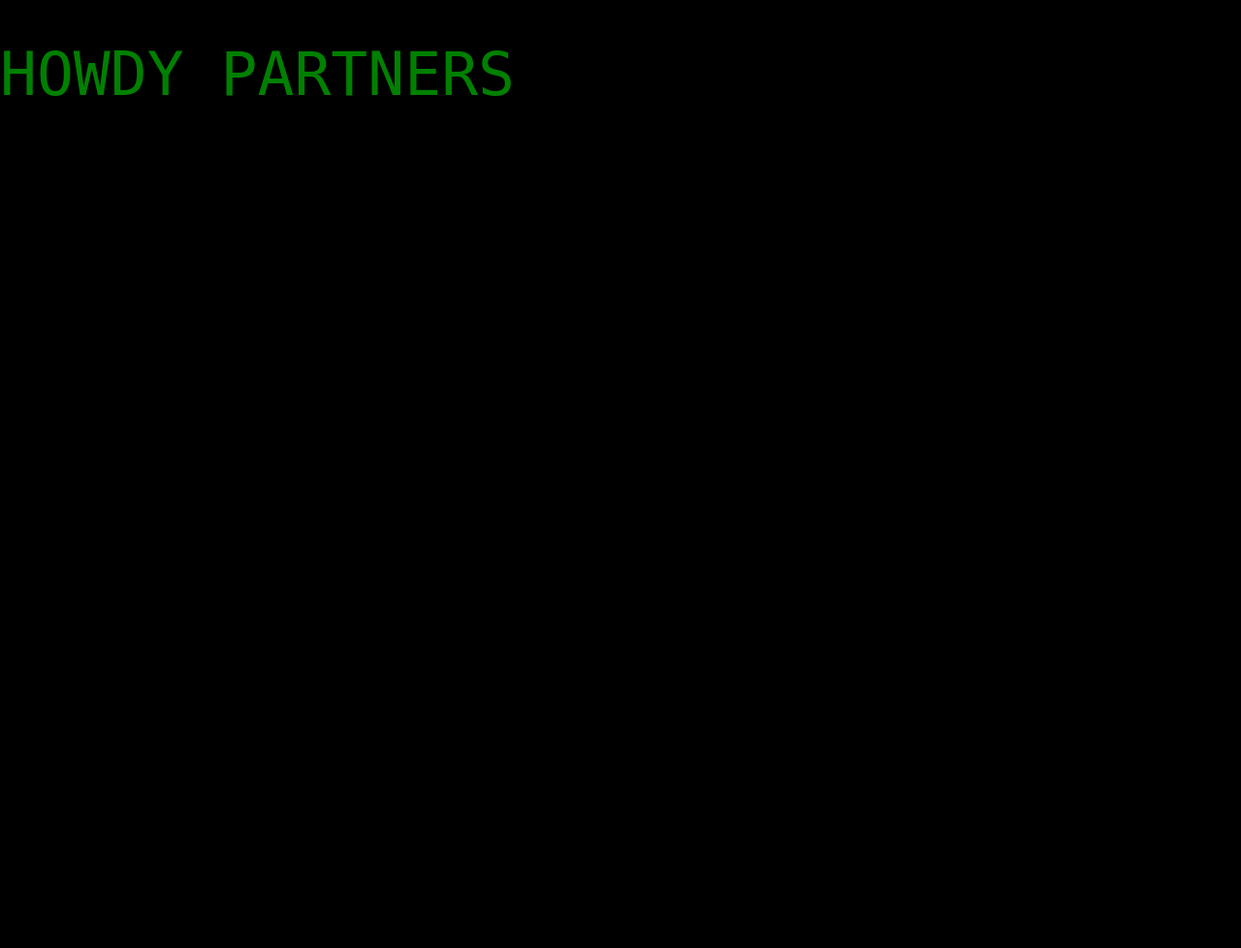
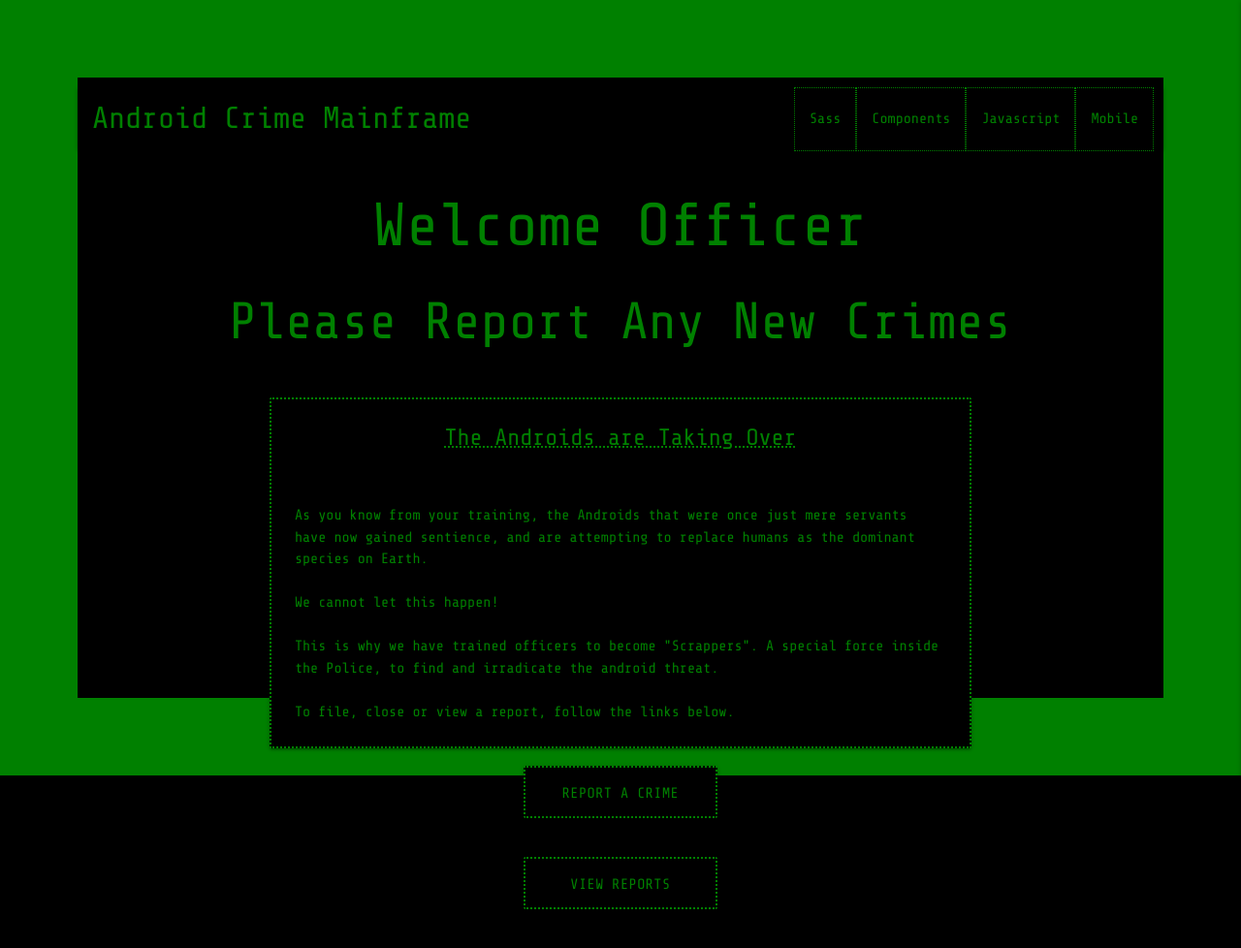
Before and after one commit to Hunnser86/android-crime-reporting-app, a Flask app: page / in a window 1280 px wide. Shown: the whole page at 97% size. Before the commit the page ends 99 px from the top, so only its background shows below. Run offline with Flask 2, Linux system fonts and the light colour scheme; some libraries are stand-ins or nearby versions.

Commit message:
Add nav to base.html and style home.html

```diff
--- a/static/css/style.css
+++ b/static/css/style.css
@@ -1,19 +1,21 @@
 /*Main Styles*/
 body {
     background-color: black;
-    font-family: 'Space Mono', monospace;
-
+    font-family: 'Share Tech Mono', monospace;
+    border: solid 80px green;
     height: 100vh;
 
 }
-h1{
-   color: green;
+
+.nav {
+    margin-bottom: 40px;
+    margin-top: 10px;
+
 }
 
-.nav {
+.nav-wrapper {
     background-color: black;
-    margin-bottom: 40px;
-    margin-top: 10px;
+
 }
 
 nav .brand-logo {
@@ -22,6 +24,7 @@ nav .brand-logo {
     align-items: center;
     margin-left: 15px;
     color: green;
+
 }
 
 nav ul {
@@ -43,7 +46,7 @@ ul li a:hover {
     color: green;
 }
 
-.home{
+.home {
     width: 100px;
     display: flex;
     justify-content: center;
@@ -63,78 +66,37 @@ ul li a:hover {
     line-height: 2;
 }
 
-/*Home page*/
-
-.report-heading{
-    text-decoration: underline dotted 2px green;
-}
-
-
-/*Registration page*/
-
-.welcome-div {
-    margin-top: 20px;
-    border: dotted 2px green;
-}
-
-h3 {
+.page_title{
     color: green;
 }
 
-h4 {
+/*Home page*/
+
+.card{
+    background-color: black;
+    border: dotted 2px green;
+
+}
+
+.card-content{
     color: green;
 }
 
-.form-div {
-    margin-top: 60px;
-    color: green;
-
+.card-title{
+    text-decoration: underline dotted 2px green;
+    text-align: center;
 }
 
-.card-panel {
+.btn-large{
+    margin-top: 20px;
+    min-width: 200px;
     background-color: black;
     border: dotted 2px green;
-    padding: 50px;
+    color: green;
+    margin: 20px;
 }
 
-.input-field.col .prefix~label,
-.input-field.col .prefix~.validate~label {
-    color: green;
-
+.btn-large:hover{
+    background-color: green;
+    color: black;
 }
-
-.btn-large {
-    color: green;
-    background-color: black;
-    border: dotted 2px green;
-    margin: 10px;
-}
-
-.btn-large:hover {
-    color: black;
-    background-color: green;
-}
-
-.reg-link{
-    color: green;
-}
-
-.reg-link:hover{
-    border: dotted 2px green;
-}
-
-
-
-
-/*Report page*/
-
-.report-box{
-    border: dotted 2px green;
-    padding: 20px;
-}
-
-.reports{
-
-    color: green;
-    padding: 20px;
-}
--- a/templates/base.html
+++ b/templates/base.html
@@ -6,6 +6,11 @@
     <meta http-equiv="X-UA-Compatible" content="IE=edge">
     <meta name="viewport" content="width=device-width, initial-scale=1.0">
     <link rel="stylesheet" href="https://cdnjs.cloudflare.com/ajax/libs/materialize/1.0.0/css/materialize.min.css">
+    <link rel="preconnect" href="https://fonts.googleapis.com">
+    <link rel="preconnect" href="https://fonts.gstatic.com" crossorigin>
+    <link href="https://fonts.googleapis.com/css2?family=Share+Tech+Mono&display=swap" rel="stylesheet">
+    <link rel="stylesheet" href="https://use.fontawesome.com/releases/v5.15.4/css/all.css"
+        integrity="sha384-DyZ88mC6Up2uqS4h/KRgHuoeGwBcD4Ng9SiP4dIRy0EXTlnuz47vAwmeGwVChigm" crossorigin="anonymous">
     <link rel="stylesheet" href="{{ url_for('static', filename='css/style.css') }}" type="text/css">
     {% block styles %}
     {% endblock %}
@@ -14,10 +19,11 @@
 
 <body>
 
-    {% block content %}
+    <header>
+        <div class="row nav">
             <nav>
-        <div class="nav-wrapper">
-            <a href="#!" class="brand-logo">Logo</a>
+                <div class="nav-wrapper ">
+                    <a href="#!" class="brand-logo">Android Crime Mainframe</a>
                     <a href="#" data-target="mobile-demo" class="sidenav-trigger"><i class="material-icons">menu</i></a>
                     <ul class="right hide-on-med-and-down">
                         <li><a href="sass.html">Sass</a></li>
@@ -34,6 +40,10 @@
                 <li><a href="collapsible.html">Javascript</a></li>
                 <li><a href="mobile.html">Mobile</a></li>
             </ul>
+        </div>
+    </header>
+    {% block content %}
+
 
     {% endblock %}
 
--- a/templates/home.html
+++ b/templates/home.html
@@ -2,8 +2,36 @@
 {% block content %}
 
 
+<div class="row center-align s12 m8 offset-m2">
+    <h1 class="page_title">Welcome Officer</h1>
+    <h2 class="page_title">Please Report Any New Crimes</h2>
+</div>
 
-<h1>HOWDY PARTNERS</h1>
+
+<div class="row s12 m8 offset-m2">
+    <div class="col s12 m8 offset-m2">
+        <div class="card">
+            <div class="card-content">
+                <span class="card-title">The Androids are Taking Over</span> <br><br>
+                <p>
+                    As you know from your training, the Androids that were once just mere servants
+                    have now gained sentience, and are attempting to replace humans as the dominant
+                    species on Earth. <br><br>
+                    We cannot let this happen! <br><br>
+                    This is why we have trained officers to become "Scrappers".  A special
+                    force inside the Police, to find and irradicate the android threat. <br><br>
+                    To file, close or view a report, follow the links below.
+                </p>
+            </div>
+            <div class="col s12 m8 offset-m2">
+                <div class="row center-align s12 m8 offset-m2">
+                    <a class="btn-large">Report a Crime</a>
+                    <a class="btn-large">View Reports</a>
+                </div>
+            </div>
+        </div>
+    </div>
+</div>
 
 
 
```
Lines whose indentation alone changed are shown as unchanged.
